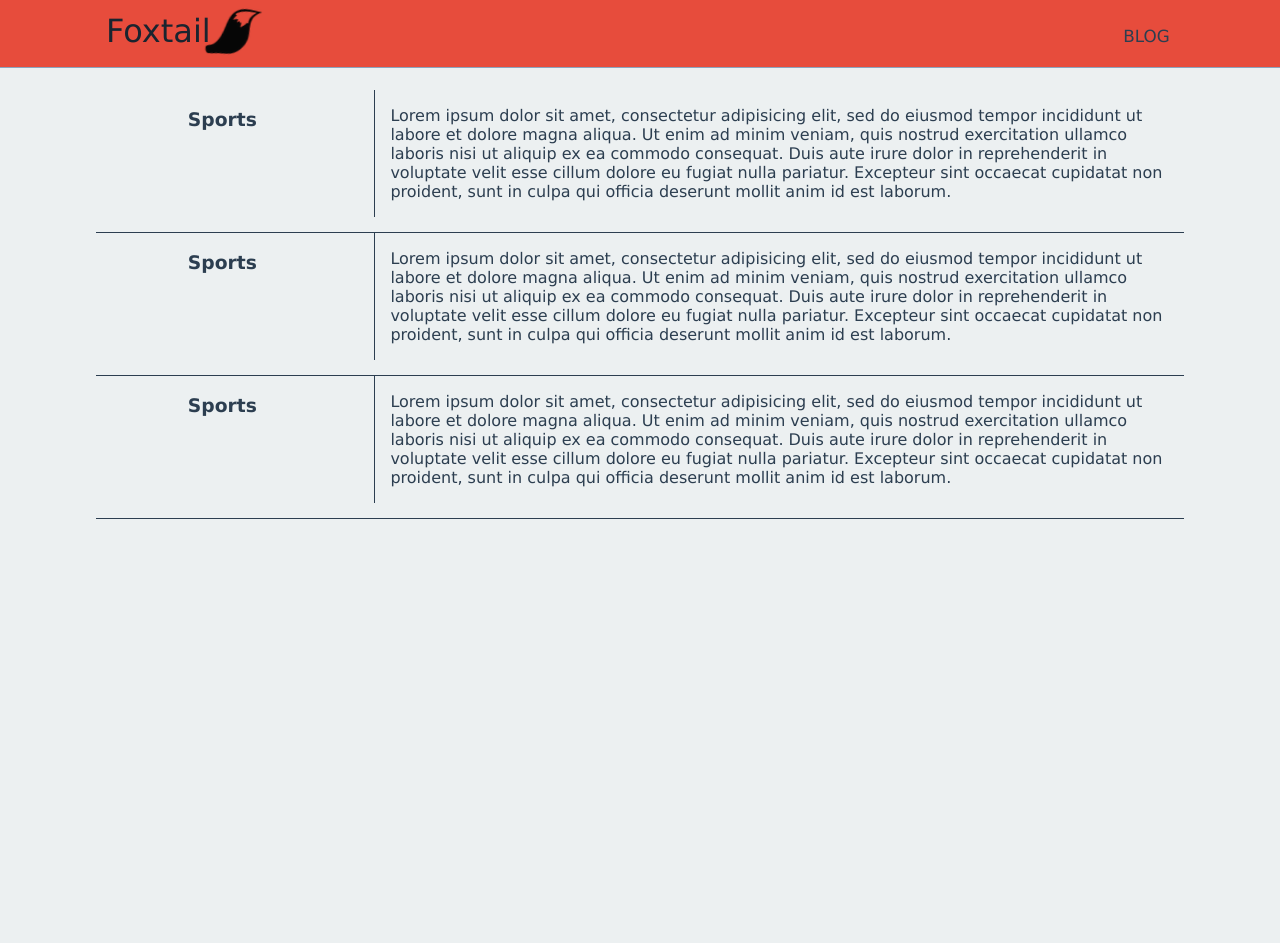
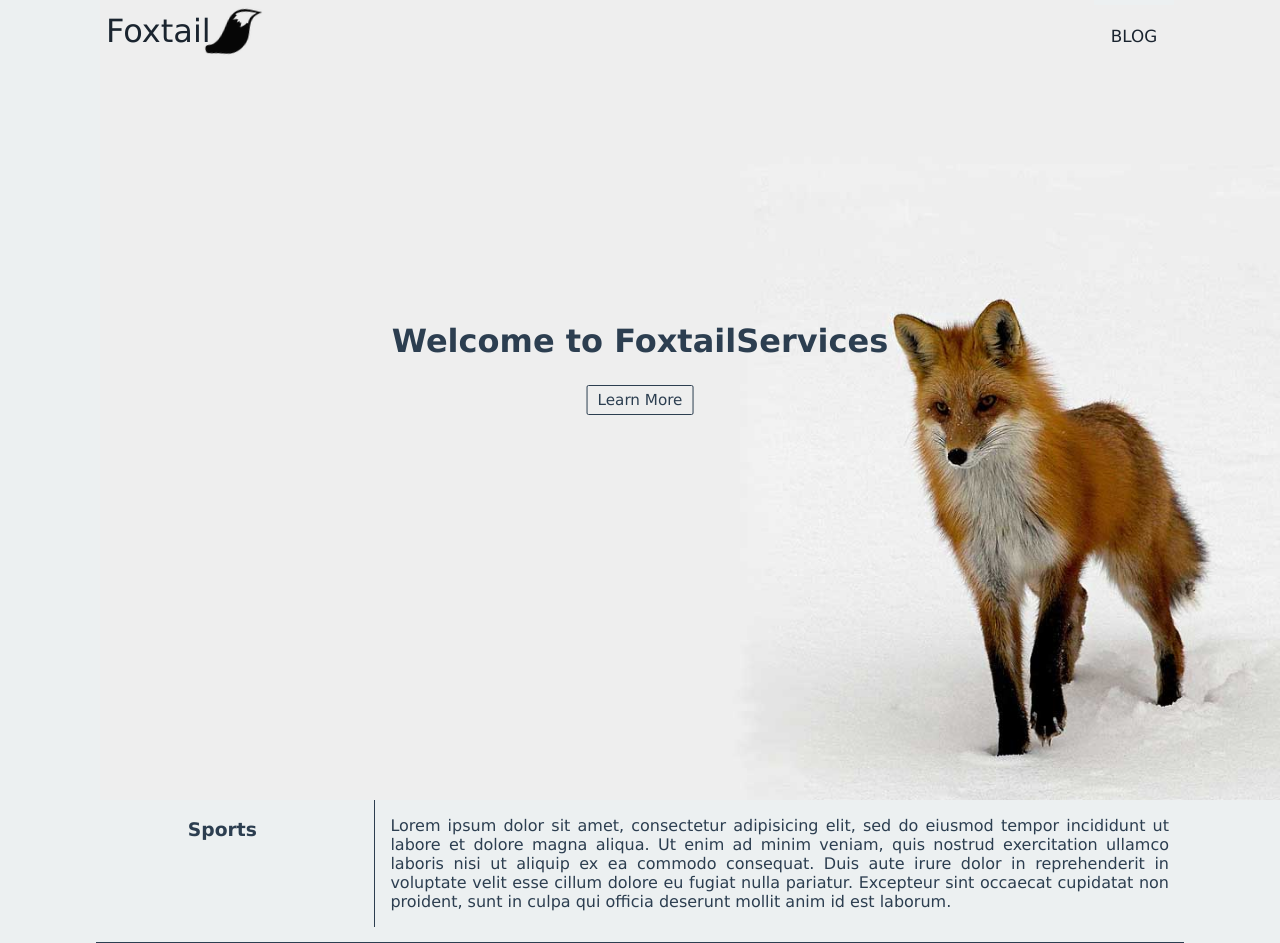
Before and after one commit to rohit627/foxtest, a website: page index.html in a window 1280 px wide. Before the commit the page ends 800 px from the top, so only its background shows below. Drawn offline with nearby package versions, Linux system fonts and the light colour scheme.

Commit message:
changed header

```diff
--- a/index.html
+++ b/index.html
@@ -30,34 +30,13 @@
                 </ul>
             </nav>
         </div>
+        <div class="header">
+            <header>
+                <h1 class="center">Welcome to FoxtailServices</h1>
+                <button class="center">Learn More</button>
+            </header>
+        </div>
         <div class="divider"></div>
-        <section>
-            <aside>
-                <h3>Sports</h3>
-            </aside>
-            <article>
-                <p>Lorem ipsum dolor sit amet, consectetur adipisicing elit, sed do eiusmod
-                tempor incididunt ut labore et dolore magna aliqua. Ut enim ad minim veniam,
-                quis nostrud exercitation ullamco laboris nisi ut aliquip ex ea commodo
-                consequat. Duis aute irure dolor in reprehenderit in voluptate velit esse
-                cillum dolore eu fugiat nulla pariatur. Excepteur sint occaecat cupidatat non
-                proident, sunt in culpa qui officia deserunt mollit anim id est laborum.</p>
-            </article>
-        </section>
-        <section>
-            <aside>
-                <h3>Sports</h3>
-            </aside>
-            <article>
-                <p>Lorem ipsum dolor sit amet, consectetur adipisicing elit, sed do eiusmod
-                tempor incididunt ut labore et dolore magna aliqua. Ut enim ad minim veniam,
-                quis nostrud exercitation ullamco laboris nisi ut aliquip ex ea commodo
-                consequat. Duis aute irure dolor in reprehenderit in voluptate velit esse
-                cillum dolore eu fugiat nulla pariatur. Excepteur sint occaecat cupidatat non
-                proident, sunt in culpa qui officia deserunt mollit anim id est laborum.</p>
-            </article>
-        </section>
-
         <section>
             <aside>
                 <h3>Sports</h3>
--- a/sass/components/_content.scss
+++ b/sass/components/_content.scss
@@ -1,4 +1,5 @@
 section {
+    position: relative;
     @include outer-container;
     border-bottom: 1px solid rgba($black,1);
     padding-bottom: 15px;
@@ -16,7 +17,9 @@ section {
             @include omega();
             border-left: 1px solid rgba($black,1);
         }
+        text-align: justify;
         border-left: none;
         padding-left: 15px;
+        padding-right: 15px;
     }
 }
--- a/sass/components/_helpers.scss
+++ b/sass/components/_helpers.scss
@@ -1,4 +1,4 @@
 .divider {
-    height: 90px;
+    height: 800px;
     width: 100%;
 }
--- /dev/null
+++ b/sass/components/_hero.scss
@@ -0,0 +1,42 @@
+.header {
+    position: absolute;
+    min-width: 100%;
+    display: table-cell;
+    background-image: url('../img/fox.jpg');
+    background-position: 100px bottom;
+    background-attachment: local;
+    background-repeat: no-repeat;
+    background-size:100%;
+    min-height: 100%;
+}
+header {
+    height: 100%;
+    text-align: center;
+    margin-top: 0px;
+    @include outer-container;
+    h1 {
+        position: absolute;
+        top: 40%;
+        left: 50%;
+        transform: translate(-50%, -50%);
+    }
+    button {
+        position: absolute;
+        font-size: 0.95em;
+        top: 50%;
+        left: 50%;
+        transform: translate(-50%, -50%);
+        background-color: transparent;
+        border: none;
+        outline: none;
+        border: 1px solid $black;
+        border-radius: 2px;
+        padding: 5px 10px;
+        cursor: pointer;
+        transition: all 0.2s ease-in;
+        &:hover {
+            color: $red;
+            border: 1px solid $red;
+        }
+    }
+}
--- a/sass/components/_nav.scss
+++ b/sass/components/_nav.scss
@@ -1,9 +1,10 @@
 .nav {
-    @include background($red);
+    z-index: 999;
+    // @include background($red);
     margin-bottom: 5px;
-    position: fixed;
+    position: absolute;
     width: 100%;
-    box-shadow: 0 1px 0 lighten($black,40%);
+    // box-shadow: 0 1px 0 lighten($black,40%);
 }
 nav {
     @include outer-container;
@@ -19,21 +20,19 @@ nav {
         display: block;
         float: right;
         color: red;
-        margin: 0px;
-        padding: 0px;
         a {
             font-size: 1.05em;
             display: block;
             text-decoration: none;
             text-transform: uppercase;
-            color: $black;
+            color: darken($black,10%);
             margin: 0px;
-            border-top: 5px solid $red;
+            border-top: 5px solid $white;
             transition: border-top 0.2s ease-out;
             &:hover {
-                border-top: 5px solid $white;
+                border-top: 5px solid $red;
             }
-            padding: 1.25em 0.25em 1.25em 0.25em;
+            padding: 1.25em 1em 1.25em 1em;
         }
     }
     .brand {
@@ -54,6 +53,7 @@ nav {
                 }
             }
             &::after {
+                transition: transform 0.3s ease-in;
                 display: block;
                 position: absolute;
                 top: -23px;
--- a/sass/main.scss
+++ b/sass/main.scss
@@ -9,5 +9,6 @@
 // Author Components
 @import "components/animations";
 @import "components/nav";
+@import "components/hero";
 @import "components/content";
 @import "components/helpers";
```
Also changed, not shown: css/main.css, favicon-bakup.ico (added), favicon.ico, img/fox.jpg (added).
